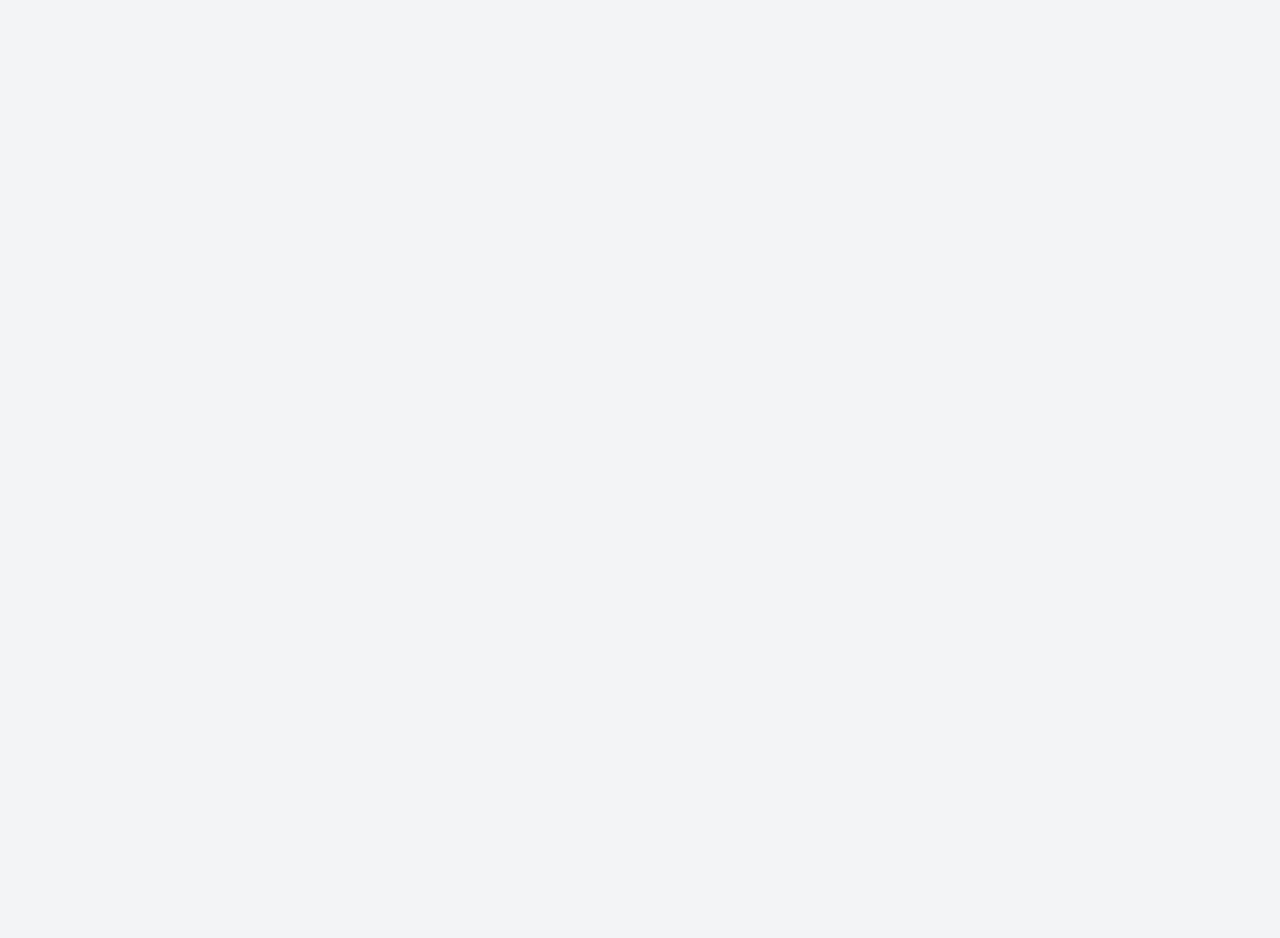
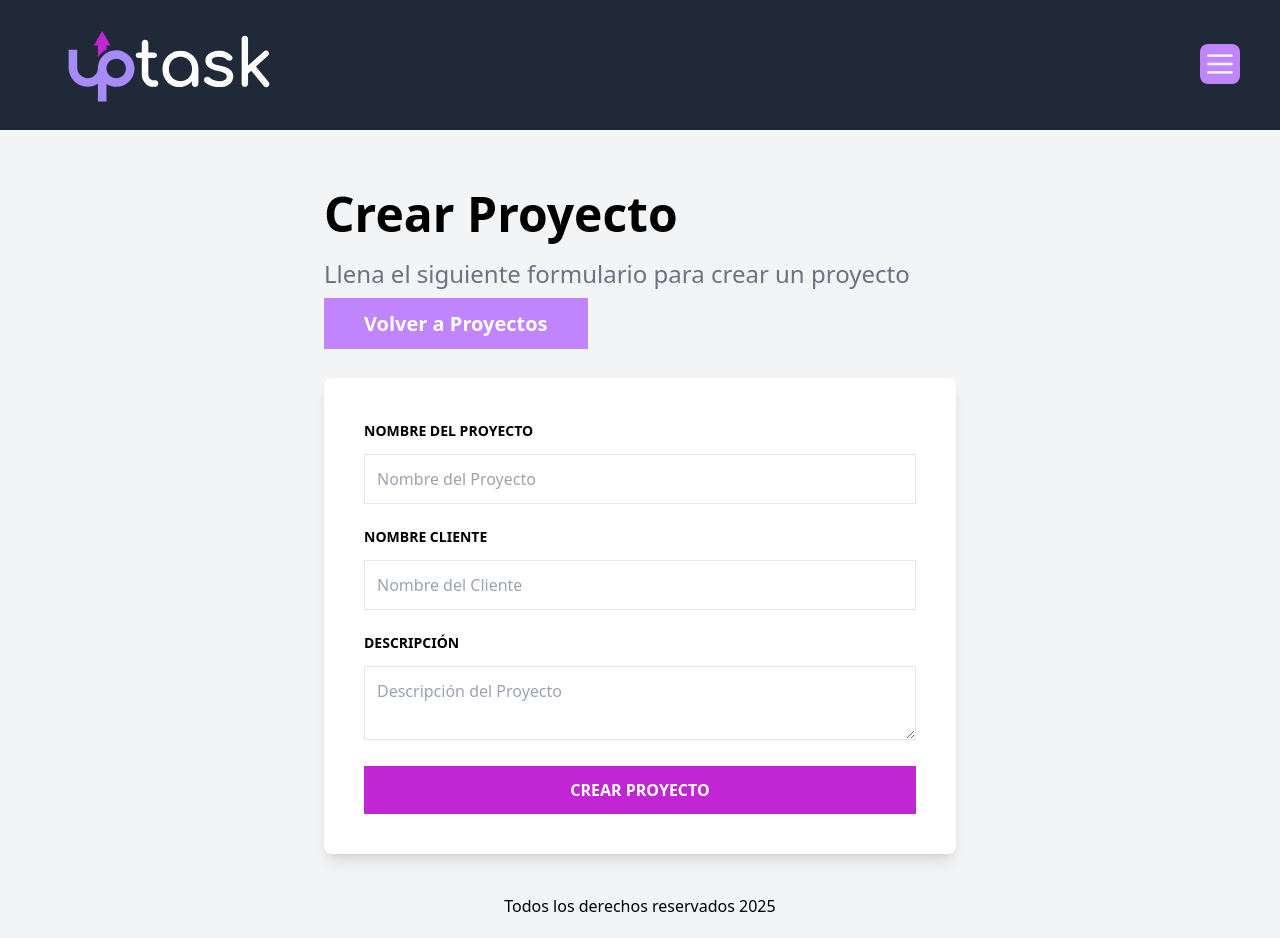
Before and after one commit to erick-brsa/uptask-frontend-ts, a React (Vite) app: page /projects/create in a window 1280 px wide. Before the commit this address had no page. Before the commit the page ends 800 px from the top, so only its background shows below. Built offline with nearby package versions, Linux system fonts and the light colour scheme.

Commit message:
Formulario para proyectos

```diff
--- a/package.json
+++ b/package.json
@@ -14,7 +14,9 @@
     "@heroicons/react": "^2.2.0",
     "react": "^18.3.1",
     "react-dom": "^18.3.1",
-    "react-router-dom": "^7.1.5"
+    "react-hook-form": "^7.54.2",
+    "react-router-dom": "^7.1.5",
+    "zod": "^3.24.1"
   },
   "devDependencies": {
     "@eslint/js": "^9.17.0",
--- /dev/null
+++ b/src/components/ErrorMessage.tsx
@@ -0,0 +1,11 @@
+export default function ErrorMessage({
+	children
+}: {
+	children: React.ReactNode;
+}) {
+	return (
+		<div className="text-center my-4 bg-red-100 text-red-600 font-bold p-3 uppercase text-sm">
+			{children}
+		</div>
+	);
+}
--- /dev/null
+++ b/src/components/ProjectForm.tsx
@@ -0,0 +1,79 @@
+import { FieldErrors, UseFormRegister } from 'react-hook-form';
+import ErrorMessage from './ErrorMessage';
+import { ProjectFormData } from 'types';
+
+interface ProjectFormProps {
+	register: UseFormRegister<ProjectFormData>;
+	errors: FieldErrors<ProjectFormData>;
+}
+
+export default function ProjectForm({ register, errors }: ProjectFormProps) {
+	return (
+		<>
+			<div className="mb-5 space-y-3">
+				<label
+					htmlFor="projectName"
+					className="text-sm uppercase font-bold"
+				>
+					Nombre del Proyecto
+				</label>
+				<input
+					id="projectName"
+					className="w-full p-3  border border-gray-200"
+					type="text"
+					placeholder="Nombre del Proyecto"
+					{...register('projectName', {
+						required: 'El Titulo del Proyecto es obligatorio'
+					})}
+				/>
+
+				{errors.projectName && (
+					<ErrorMessage>{errors.projectName.message}</ErrorMessage>
+				)}
+			</div>
+
+			<div className="mb-5 space-y-3">
+				<label
+					htmlFor="clientName"
+					className="text-sm uppercase font-bold"
+				>
+					Nombre Cliente
+				</label>
+				<input
+					id="clientName"
+					className="w-full p-3  border border-gray-200"
+					type="text"
+					placeholder="Nombre del Cliente"
+					{...register('clientName', {
+						required: 'El Nombre del Cliente es obligatorio'
+					})}
+				/>
+
+				{errors.clientName && (
+					<ErrorMessage>{errors.clientName.message}</ErrorMessage>
+				)}
+			</div>
+
+			<div className="mb-5 space-y-3">
+				<label
+					htmlFor="description"
+					className="text-sm uppercase font-bold"
+				>
+					Descripción
+				</label>
+				<textarea
+					id="description"
+					className="w-full p-3  border border-gray-200"
+					placeholder="Descripción del Proyecto"
+					{...register('description', {
+						required: 'Una descripción del proyecto es obligatoria'
+					})}
+				/>
+
+				{errors.description && (
+					<ErrorMessage>{errors.description.message}</ErrorMessage>
+				)}
+			</div>
+		</>
+	);
+}
--- a/src/router.tsx
+++ b/src/router.tsx
@@ -1,6 +1,7 @@
 import { BrowserRouter, Routes, Route } from 'react-router-dom';
 import AppLayout from '@/layouts/AppLayout';
 import DashboardView from '@/views/DashboardView';
+import CreateProjectView from './views/projects/CreateProjectView';
 
 export default function Router() {
 	return (
@@ -8,6 +9,7 @@
 			<Routes>
 				<Route element={<AppLayout />}>
 					<Route path="/" element={<DashboardView />} index />
+					<Route path="/projects/create" element={<CreateProjectView />} />
 				</Route>
 			</Routes>
 		</BrowserRouter>
--- /dev/null
+++ b/src/types/index.ts
@@ -0,0 +1,14 @@
+import { z } from 'zod';
+
+/** Projects **/
+export const projectSchema = z.object({
+	_id: z.string(),
+	projectName: z.string(),
+	clientName: z.string(),
+	description: z.string()
+});
+
+export type Project = z.infer<typeof projectSchema>;
+// export interface IProject extends TProject {};
+
+export type ProjectFormData = Pick<Project, 'projectName' | 'clientName' | 'description'>;
--- a/src/views/DashboardView.tsx
+++ b/src/views/DashboardView.tsx
@@ -1,5 +1,20 @@
+import { Link } from 'react-router-dom';
+
 export default function DashboardView() {
-  return (
-    <div>DashboardView</div>
-  )
+	return (
+		<>
+			<h1 className="text-5xl font-black">Mis Proyectos</h1>
+			<p className="text-2xl font-light text-gray-500 mt-5">
+				Maneja y administra tus proyectos
+			</p>
+			<nav className="my-5">
+				<Link
+					to="/projects/create"
+					className="bg-purple-400 hover:bg-purple-500 px-10 py-3 text-white text-xl font-bold cursor-pointer transition-colors"
+				>
+					Nuevo Proyecto
+				</Link>
+			</nav>
+		</>
+	);
 }
--- /dev/null
+++ b/src/views/projects/CreateProjectView.tsx
@@ -0,0 +1,52 @@
+import { Link } from 'react-router-dom';
+import { useForm } from 'react-hook-form';
+import ProjectForm from '@/components/ProjectForm';
+import { ProjectFormData } from 'types';
+
+export default function CreateProjectView() {
+	const initialValues: ProjectFormData = {
+		projectName: '',
+		clientName: '',
+		description: ''
+	};
+
+	const {
+		register,
+		handleSubmit,
+		formState: { errors }
+	} = useForm({ defaultValues: initialValues });
+
+	const handleForm = (data: ProjectFormData) => {
+		console.log(data);
+	};
+
+	return (
+		<div className="max-w-3xl mx-auto">
+			<h1 className="text-5xl font-black">Crear Proyecto</h1>
+			<p className="text-2xl font-light text-gray-500 mt-5">
+				Llena el siguiente formulario para crear un proyecto
+			</p>
+			<nav className="my-5">
+				<Link
+					to="/"
+					className="bg-purple-400 hover:bg-purple-500 px-10 py-3 text-white text-xl font-bold cursor-pointer transition-colors"
+				>
+					Volver a Proyectos
+				</Link>
+			</nav>
+
+			<form
+				className="mt-10 bg-white shadow-lg p-10 rounded-lg"
+				onSubmit={handleSubmit(handleForm)}
+				noValidate
+			>
+                <ProjectForm
+					errors={errors}
+					register={register}
+				/>
+
+                <input type="submit" className="bg-fuchsia-600 w-full hover:bg-fuchsia-700 p-3 uppercase font-bold cursor-pointer text-white transition-colors" value="Crear Proyecto" />
+            </form>
+		</div>
+	);
+}
```
Also changed, not shown: 1 other file (tests, documents, lock files or other folders).
